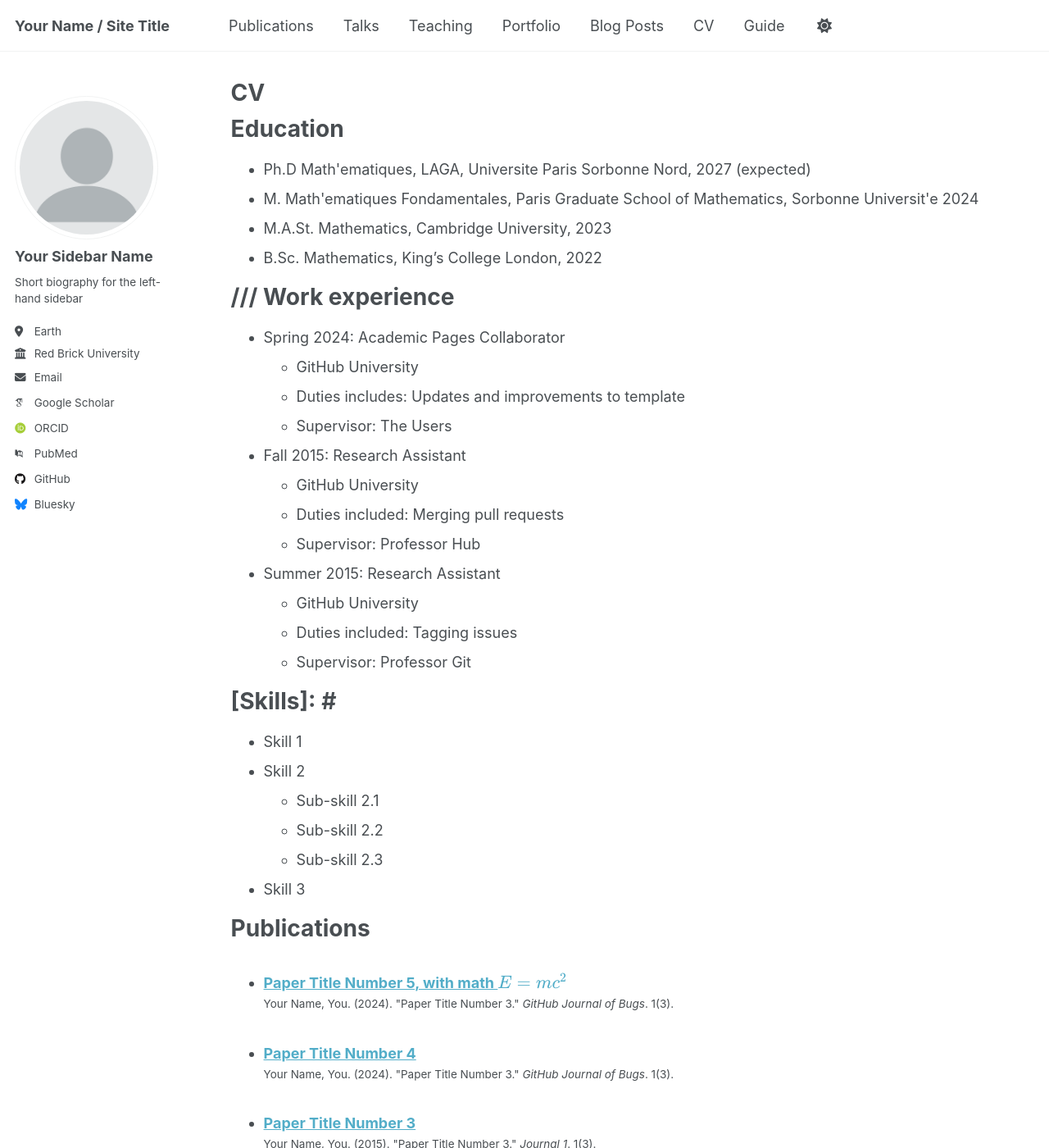
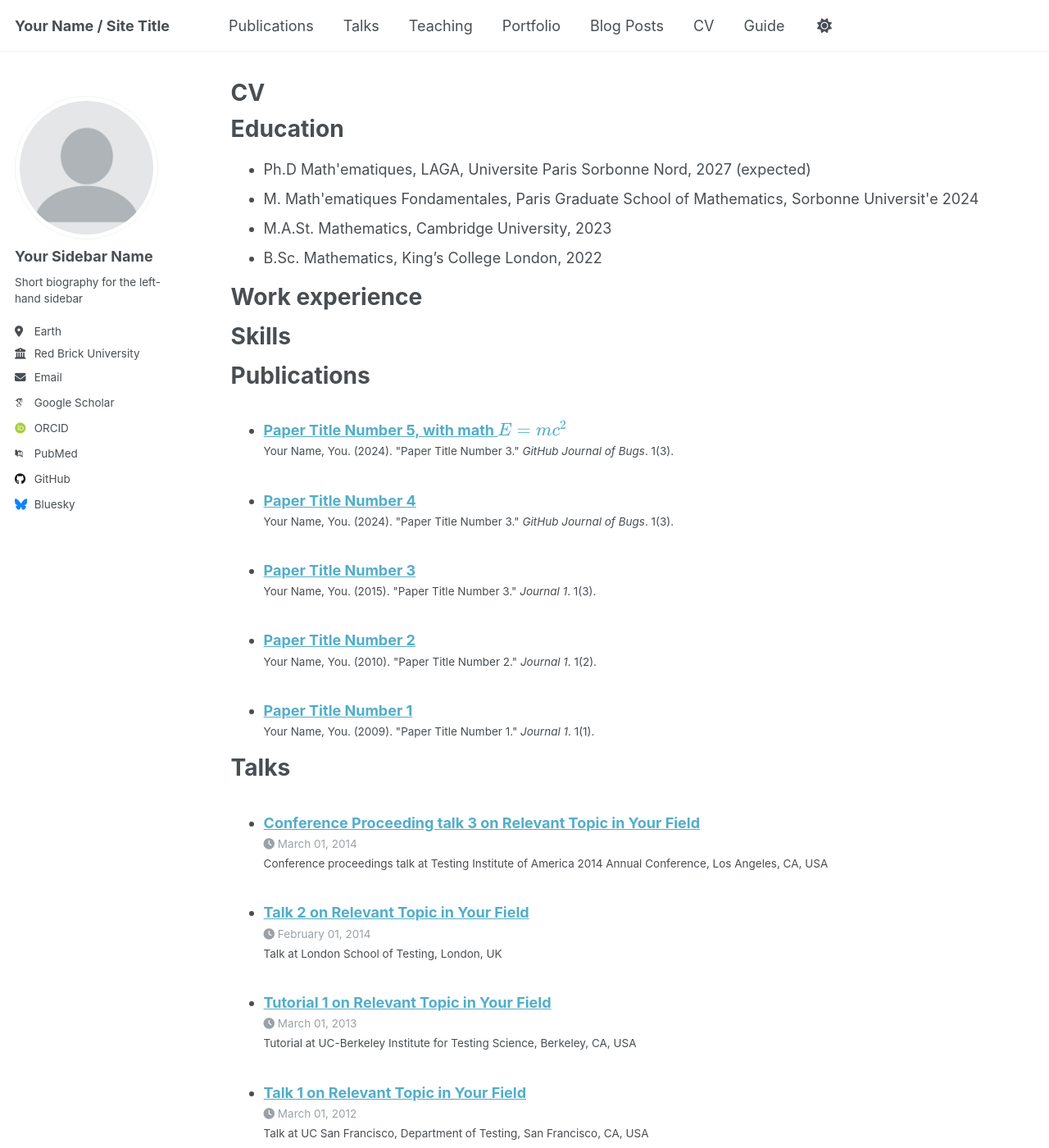
Before and after one commit to dominikschrimpel/dominik.schrimpel, a Jekyll site: the page built from _pages/cv.md, in a window 1280 px wide and 1400 px high. Shown: the whole window at 82% size. Built offline with Jekyll 4.4.1, drawn with Linux system fonts in a browser that asks for light colours; some web fonts are replaced; a script that is not in the unit is left out.

Commit message:
Update cv.md

```diff
--- a/_pages/cv.md
+++ b/_pages/cv.md
@@ -17,31 +17,12 @@ Education
 * B.Sc. Mathematics, King's College London, 2022
 
 
-/// Work experience
+Work experience
 ======
-* Spring 2024: Academic Pages Collaborator
-  * GitHub University
-  * Duties includes: Updates and improvements to template
-  * Supervisor: The Users
 
-* Fall 2015: Research Assistant
-  * GitHub University
-  * Duties included: Merging pull requests
-  * Supervisor: Professor Hub
 
-* Summer 2015: Research Assistant
-  * GitHub University
-  * Duties included: Tagging issues
-  * Supervisor: Professor Git
-
-[Skills]: #
+Skills
 ======
-* Skill 1
-* Skill 2
-  * Sub-skill 2.1
-  * Sub-skill 2.2
-  * Sub-skill 2.3
-* Skill 3
 
 Publications
 ======
```
